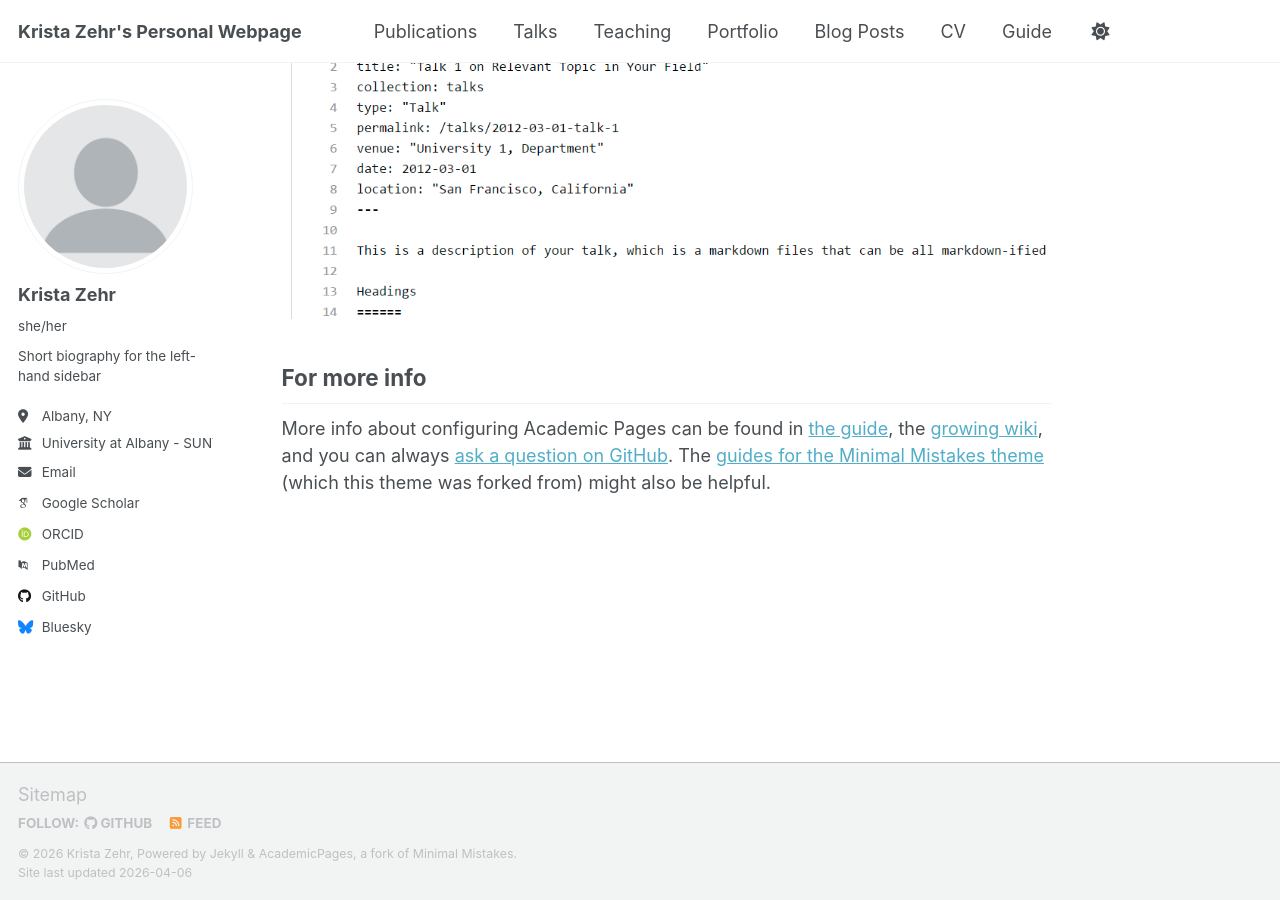
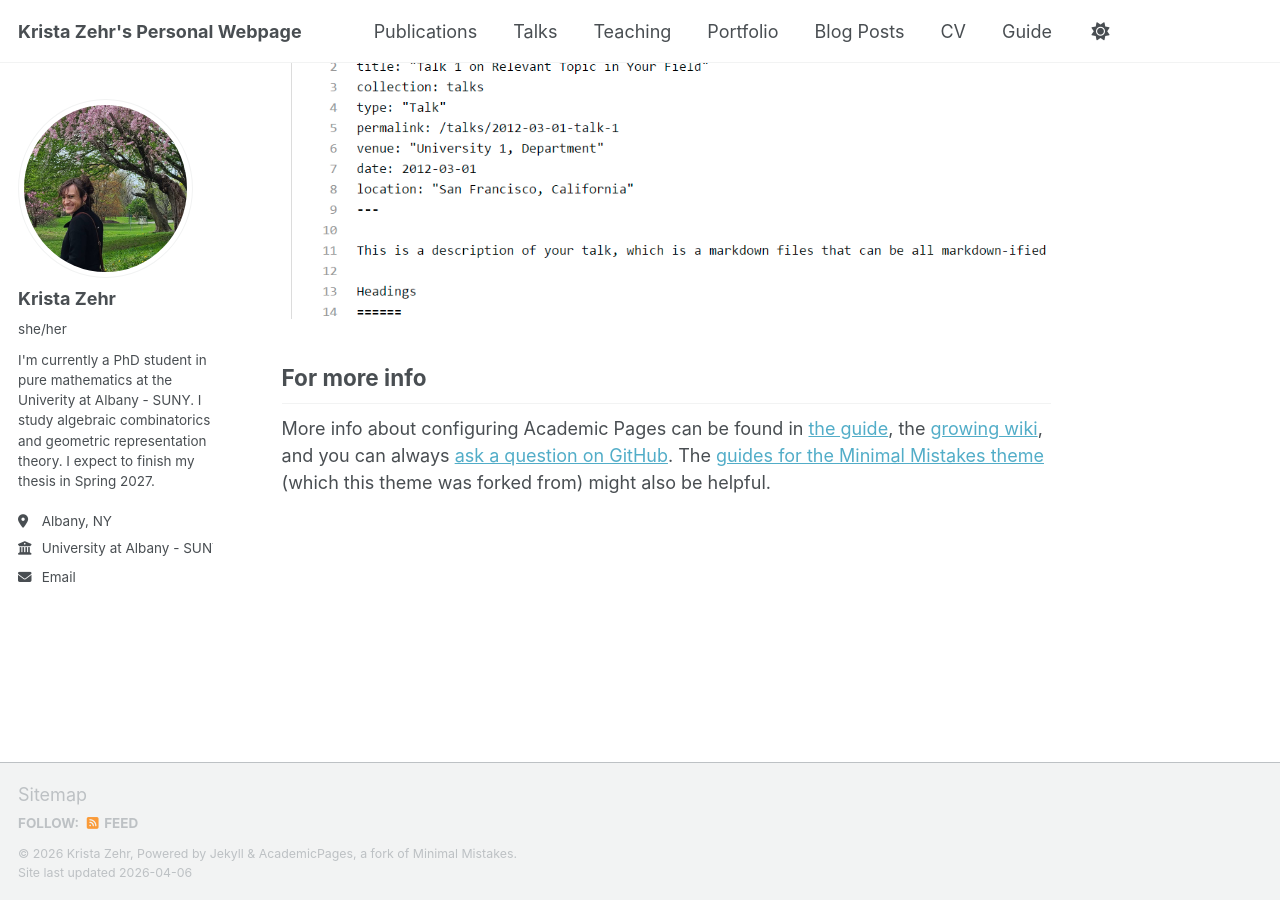
Before and after one commit to krista-zehr/krista-zehr.github.io, a Jekyll site: the page built from _pages/about.md, in a window 1280 px wide and 900 px high, scrolled down 2880 px. Built offline with Jekyll 4.4.1, drawn with Linux system fonts in a browser that asks for light colours; some web fonts are replaced; a script that is not in the unit is left out.

Commit message:
Sidebar Profile
- Added bio on sidebar
- Added profile picture
- Removed irrelevant external links

```diff
--- a/_config.yml
+++ b/_config.yml
@@ -22,24 +22,24 @@ repository               : "krista-zehr/krista-zehr.github.io"
 #               Additional customization can be done by editing /_includes/author-profile.html
 author:
   # Biographic information
-  avatar           : "profile.png"
+  avatar           : "krista-portrait.jpg"
   name             : "Krista Zehr"
   pronouns         : "she/her"
-  bio              : "Short biography for the left-hand sidebar"
+  bio              : "I'm currently a PhD student in pure mathematics at the Univerity at Albany - SUNY. I study algebraic combinatorics and geometric representation theory. I expect to finish my thesis in Spring 2027."
   location         : "Albany, NY"
   employer         : "University at Albany - SUNY"
   uri              : # URL
-  email            : "none@example.org"
+  email            : "(first initial)(last name) 'at' albany dot edu"
 
   # Academic websites
   academia         : # URL
   arxiv            : # URL - Update with the correct link to your profile
-  googlescholar    : "https://scholar.google.com/citations?user=PS_CX0AAAAAJ"
+  #googlescholar    : "https://scholar.google.com/citations?user=PS_CX0AAAAAJ"
   inspire-hep      : # URL
   impactstory      : # URL
-  orcid            : "http://orcid.org/yourorcidurl"
+  #orcid            : "http://orcid.org/yourorcidurl"
   semantic         : # URL
-  pubmed           : "https://www.ncbi.nlm.nih.gov/pubmed/?term=john+snow"
+  #pubmed           : "https://www.ncbi.nlm.nih.gov/pubmed/?term=john+snow"
   researchgate     : # URL
   scopus           : # URL
 
@@ -47,13 +47,13 @@ author:
   bitbucket        : # Username - Update with your username on the site
   codepen          : # Username
   dribbble         : # Username
-  github           : "academicpages"
+  #github           : "academicpages"
   kaggle           : # Username
   stackoverflow    : # User number or user number and name (i.e., use "1" or "1/jeff-atwood")
 
   # Social media
   artstation       : # Username
-  bluesky          : "bsky.app" # Replace this with you Bluesky username
+  #bluesky          : "bsky.app" # Replace this with you Bluesky username
   facebook         : # Username
   flickr           : # Username
   foursquare       : # Username
```
Also changed, not shown: images/krista-portrait.jpg (added), images/profile.png (deleted).
